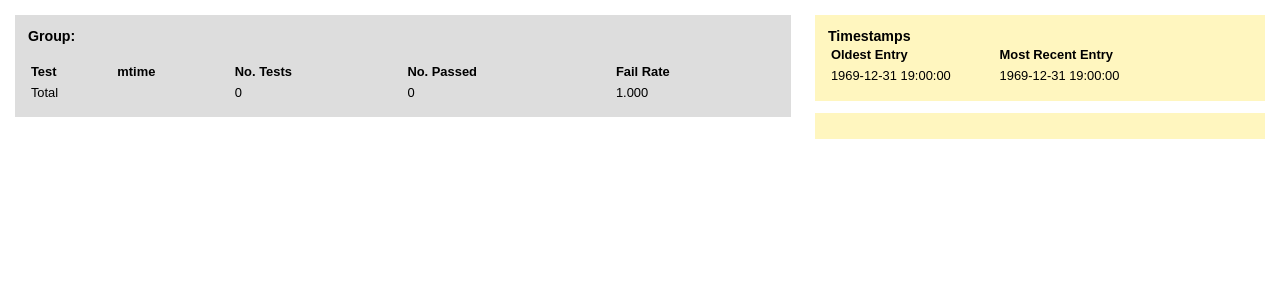
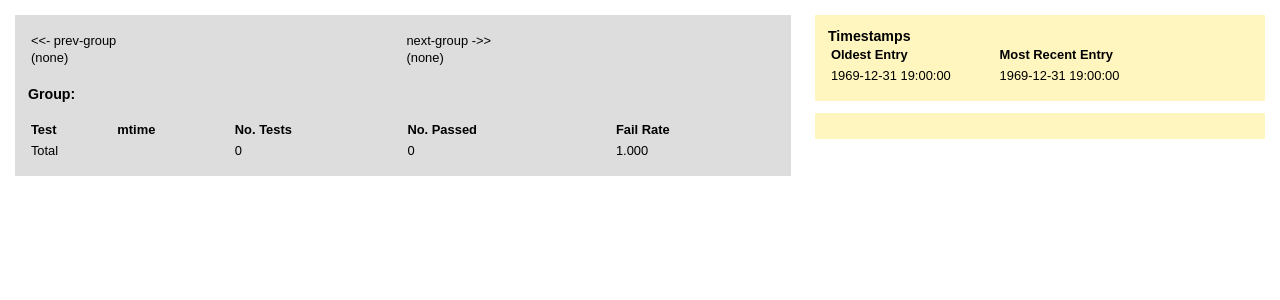
Before and after one commit to jonathansick-shadow/testing_displayQA, a PHP site: page /group.php in a window 1280 px wide. Shown: the part 83-383 px from the top of the page. Run offline with PHP 8.4, Linux system fonts and the light colour scheme.

Commit message:
Added next/prev group links to group page.

```diff
--- a/www/group.php
+++ b/www/group.php
@@ -12,6 +12,7 @@ $menu = new Menu();
 $page = new Page(getDefaultTitle(), getDefaultH1(), $menu);
 
 $group = getGroup();
+$page->appendContent(getTestLinksThisGroup('group')."<br/>");
 $page->appendContent("<h2>Group: $group</h2><br/>");
 $page->appendContent(writeTable_SummarizeAllTests());
 
--- a/www/libdisplay.php
+++ b/www/libdisplay.php
@@ -82,7 +82,8 @@ function getDefaultH1() {
 
 
 
-function getTestLinksThisGroup() {
+function getTestLinksThisGroup($page) {
+
     $group = getGroup();
     $active = getActive();
     $allGroups = getGroupList();
@@ -120,6 +121,8 @@ function getTestLinksThisGroup() {
 
     $index = array_search($group, $groupNames);
 
+    #######
+    # straight group advancing
     $space = "<br/>";
     if ($index > $index0) {
         $prev = $groupNames[$index-1];
@@ -134,6 +137,8 @@ function getTestLinksThisGroup() {
         $groupDirs["next-group ->>$space(none)"] = array("None", "");
     }
 
+    #######
+    # filter advancing
     $filterDirs = array();
     if (preg_match("/-[ugrizy]$/", $group)) {
         $thisFilter = substr($group, -1);
@@ -171,7 +176,8 @@ function getTestLinksThisGroup() {
 
     }
 
-    # get the tests
+
+    # get the tests for this group
     $testDirs = array();
     $testNames = array();
     foreach ($testList as $t) {
@@ -193,24 +199,31 @@ function getTestLinksThisGroup() {
     ksort($testDirs);
 
 
+    $outString = "";
 
-    # make the table
+    # make the table for the test links
+    if ($page == 'summary') {
         $table = new Table("width=\"100%\"");
         $row = array();
         foreach ($testDirs as $label=>$testDir) {
             $testName = $testNames[$label];
-        $link = "<a href=\"summary.php?test=".$testDir."&active=$active\" title=\"$testName\">".$label."</a>";
+            $link = "<a href=\"summary.php?test=".$testDir."&active=$active&group=$group\" title=\"$testName\">".$label."</a>";
             $row[] = $link;
         }
         $table->addRow($row);
+        $outString .= $table->write();
+    }
 
+    # make the table for the next/prev group links
     $tableG = new Table("width=\"100%\"");
     $row = array();
     $navDirs = array_merge($groupDirs, $filterDirs);
     foreach ($navDirs as $label=>$groupDirInfo) {
         list($g, $groupDir) = $groupDirInfo;
         if ($groupDir) {
-            $link = "<a href=\"summary.php?test=".$groupDir."&active=$active&group=$g\">".$label."</a>";
+            $link = ($page=='group') ?
+                "<a href=\"group.php?group=$g\" title=\"$g\">".$label."</a>":
+                "<a href=\"summary.php?test=".$groupDir."&active=$active&group=$g\">".$label."</a>";
         } else {
             $link = "$label";
         }
@@ -218,8 +231,9 @@ function getTestLinksThisGroup() {
     }
     $tableG->addRow($row);
 
+    $outString .= $tableG->write();
 
-    return $table->write() . $tableG->write();
+    return $outString;
 }
 
 
--- a/www/summary.php
+++ b/www/summary.php
@@ -10,7 +10,7 @@ include_once("libdisplay.php");
 $menu = new Menu();
 $page = new Page(getDefaultTitle(), getDefaultH1(), $menu);
 
-$page->appendContent(getTestLinksThisGroup()."<br/>");
+$page->appendContent(getTestLinksThisGroup('summary')."<br/>");
 $page->appendContent("<h2>".getDefaultTest()."</h2><br/>\n");
 $page->appendContent(getDescription()."<br/>\n");
 $mapFigs = writeMappedFigures();
```
Lines whose indentation alone changed are shown as unchanged.
